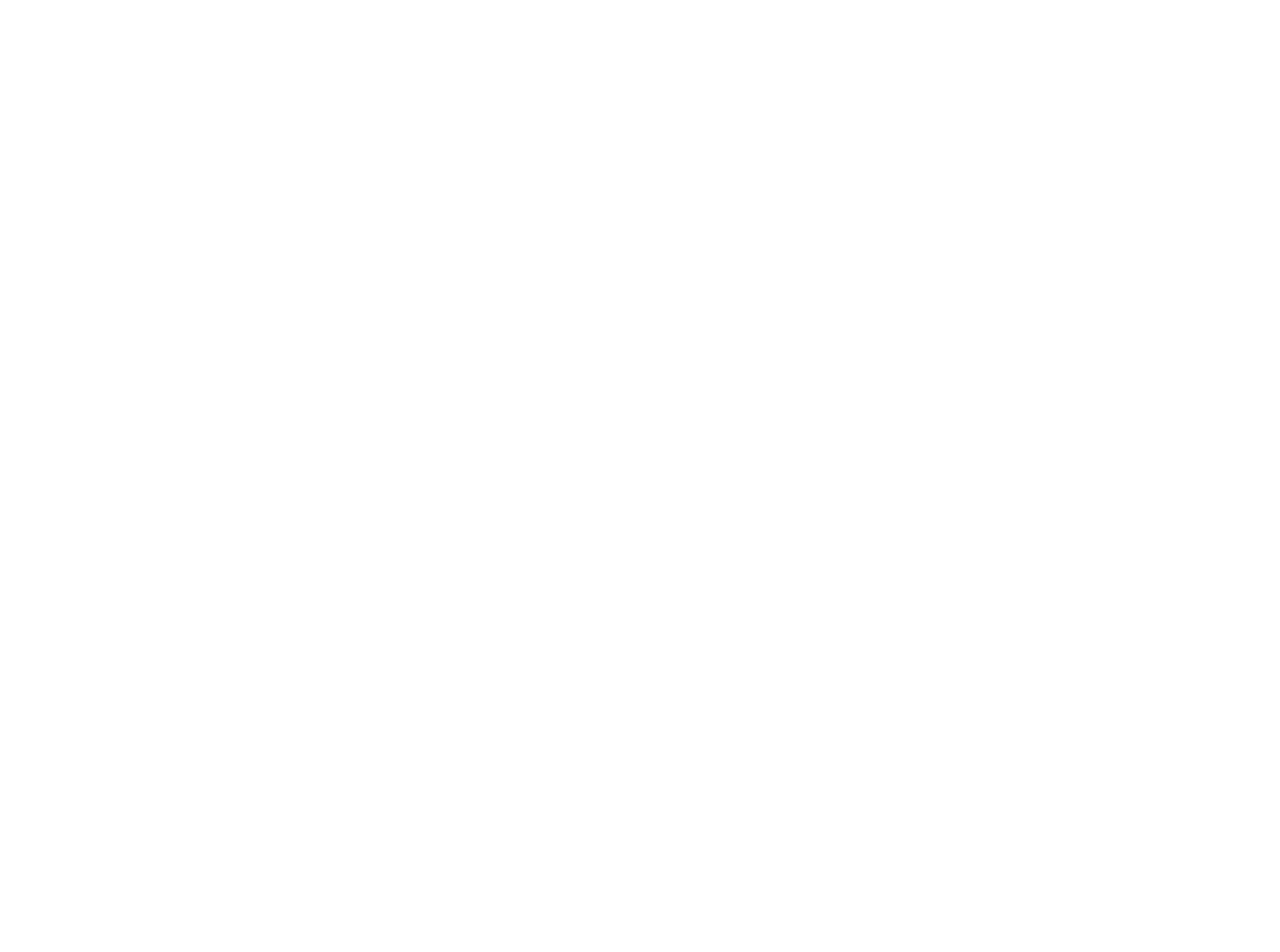
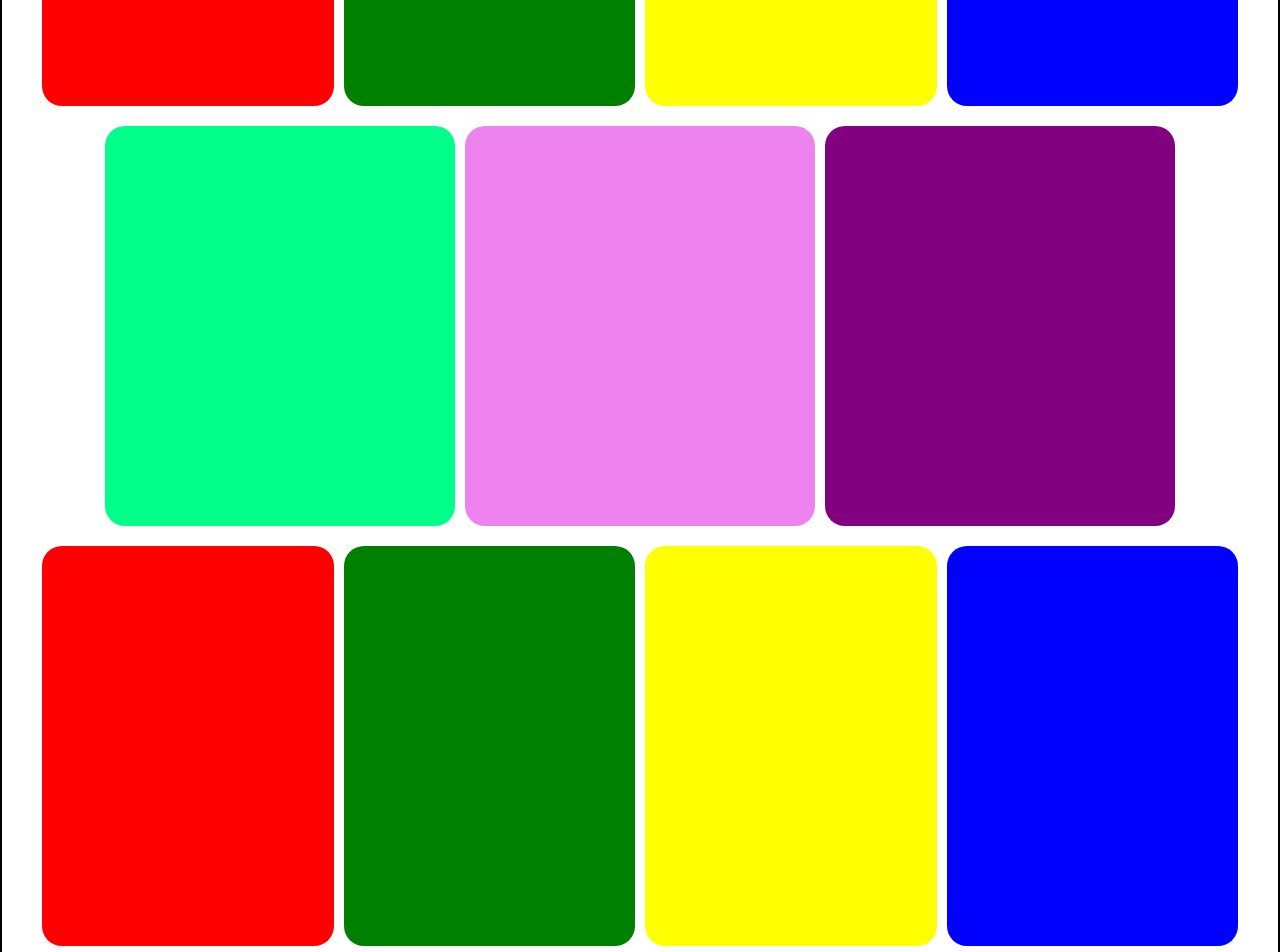
Before and after one commit to andyugbawa/mern-react, a React (Vite) app in the folder newmernapp/client/: page /home in a window 1280 px wide. Shown: the part 420-1372 px from the top of the page. Built offline with nearby package versions, Linux system fonts and the light colour scheme.

Commit message:
new keyframes added

```diff
--- a/newmernapp/client/src/Home.jsx
+++ b/newmernapp/client/src/Home.jsx
@@ -28,22 +28,22 @@
         </div>
 
         <div className="content1">
-        <div class="box5">
+        <div className="box5">
         </div>
-        <div class="box6">
+        <div className="box6">
         </div>
-        <div class="box7">
+        <div className="box7">
         </div>
         </div>
 
       <div className="content2">
-        <div class="box1">
+        <div className="box1">
         </div>
-        <div class="box2">
+        <div className="box2">
         </div>
-        <div class="box3">
+        <div className="box3">
         </div>
-        <div class="box4">
+        <div className="box4">
         </div>
         </div>
       </div>
--- a/newmernapp/client/src/style.css
+++ b/newmernapp/client/src/style.css
@@ -10,9 +10,11 @@
     border-radius:20px;
     margin:40px 0;
     opacity:0;
-    animation-duration:1.2s;
-    animation-duration:5s;
-    animation-fill-mode:forwards;
+    animation: fadeIn 1s forwards;
+
+    /* animation-duration:1.2s; */
+    /* animation-duration:5s; */
+    /* animation-fill-mode:forwards; */
 }
 
 
@@ -22,7 +24,8 @@
     justify-content: center;
     gap: 10px;
     overflow: hidden;
-    animation: typing 5s forwards;
+   animation: slideIn 1s ease forwards;
+
 
 
 }
@@ -64,7 +67,8 @@
     justify-content:center ;
     gap:10px;
     margin: 20px 0;
-     animation: typing 3s forwards;
+     animation: slideIn 1s ease forwards;
+
 }
 
 .box5{
@@ -94,12 +98,29 @@
     gap: 10px;
     overflow: hidden;
     /* width:90%; */
-    animation: typing 3s forwards;
+   animation: slideIn 1s ease forwards;
+
 
 }
 
 
-@keyframes typing {
-  from { width: 0; }
-  to { width: 100%; }
+@keyframes slideIn {
+    from {
+        transform: translateX(-100%);
+        opacity: 0;
+    }
+    to {
+        transform: translateX(0);
+        opacity: 1;
+    }
 }
+
+
+@keyframes fadeIn{
+    from{
+        opacity:0;
+    }
+    to{
+        opacity:1;
+    }
+}
```
